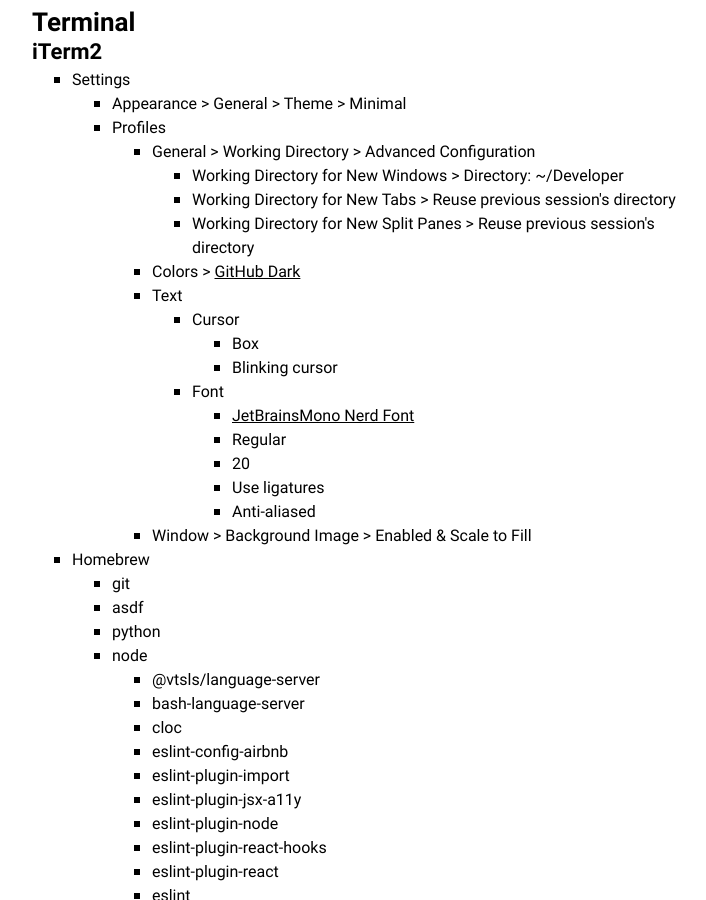
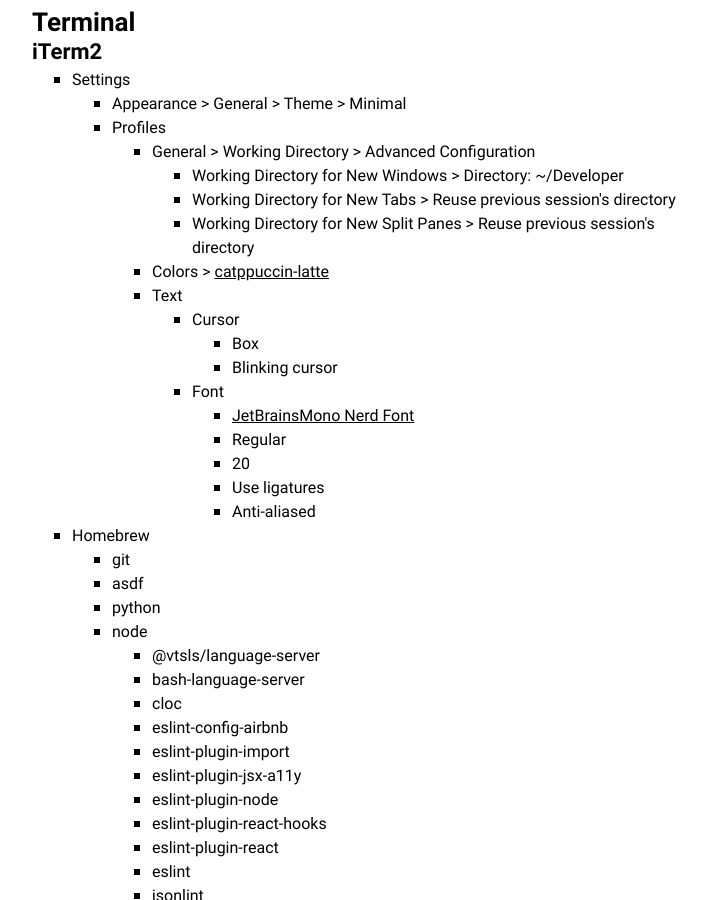
Before and after one commit to amalumian/www.malumian.dev, a Jekyll site: the page built from setup.html, in a window 1280 px wide and 900 px high, scrolled down 2906 px. Shown: the whole window, without its empty margins (278-984 px from the left). Built offline with Jekyll 4.4.1, drawn with Linux system fonts in a browser that asks for light colours.

Commit message:
Update setup.html

```diff
--- a/setup.html
+++ b/setup.html
@@ -166,7 +166,7 @@
                                 <li>Working Directory for New Split Panes > Reuse previous session's directory</li>
                             </ul>
                         </li>
-                        <li>Colors > <a href="https://github.com/mbadolato/iTerm2-Color-Schemes" target="_blank">GitHub Dark</a></li>
+                        <li>Colors > <a href="https://github.com/mbadolato/iTerm2-Color-Schemes" target="_blank">catppuccin-latte</a></li>
                         <li>Text
                             <ul>
                                 <li>Cursor
@@ -185,7 +185,6 @@
                                 </li>
                             </ul>
                         </li>
-                        <li>Window > Background Image > Enabled & Scale to Fill</li>
                     </ul>
                 </li>
             </ul>
```
